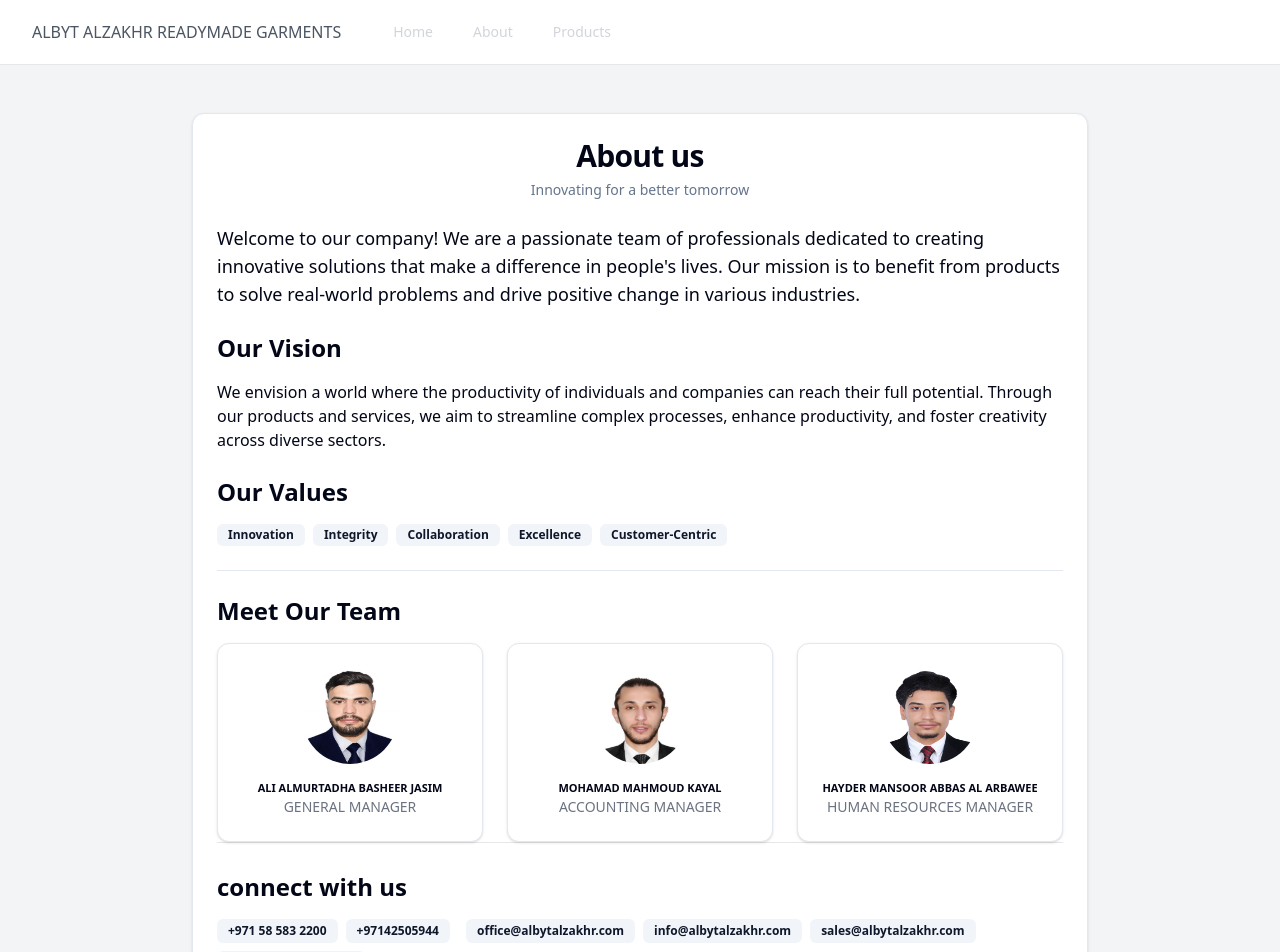
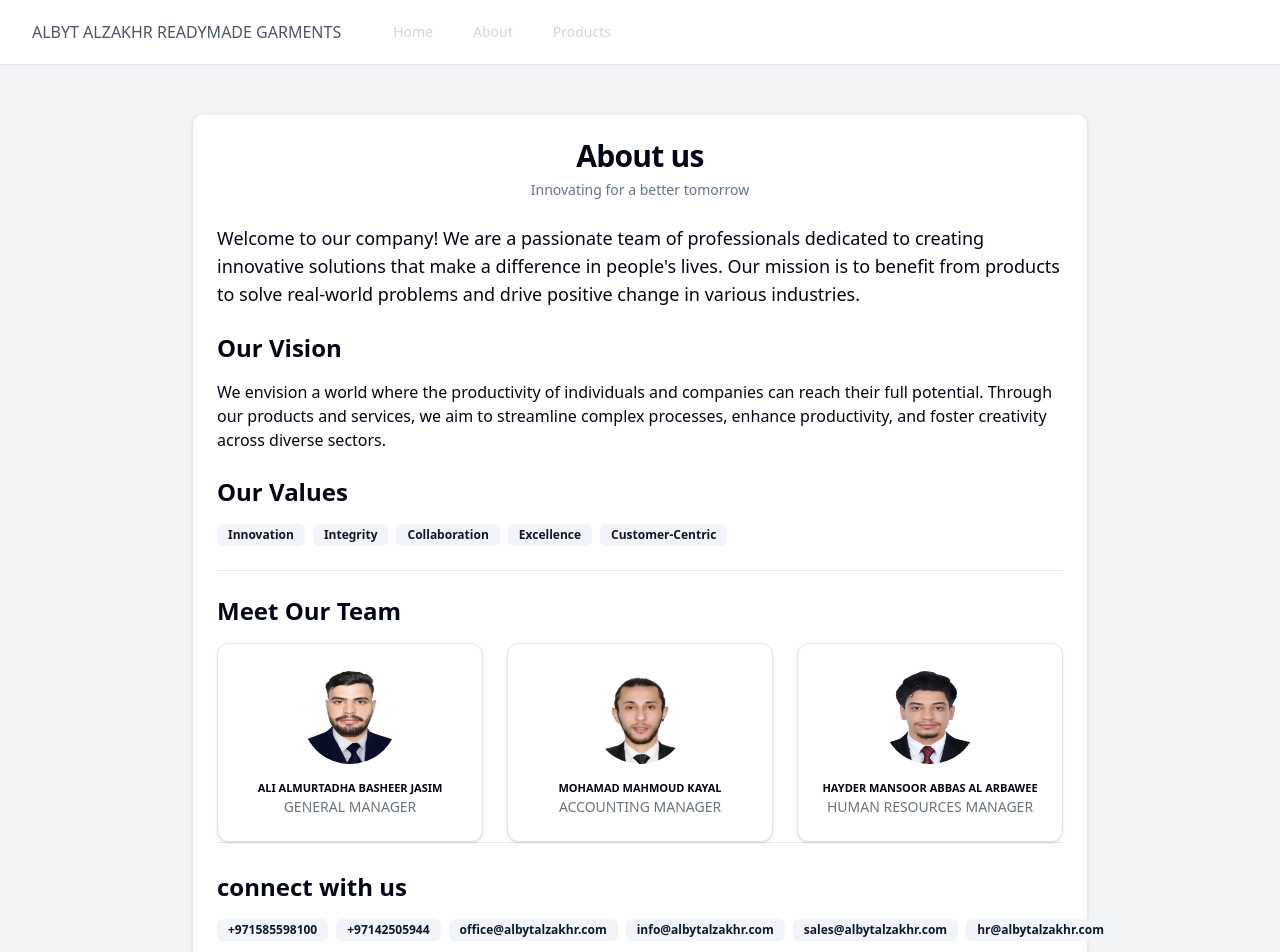
Before and after one commit to AHMAD-M-KAYAL/UAE, a React (Vite) app: page /about in a window 1280 px wide. Shown: the top 952 px of the page. Built offline with nearby package versions, Linux system fonts and the light colour scheme.

Commit message:
"br rem"

```diff
--- a/src/components/about.jsx
+++ b/src/components/about.jsx
@@ -62,17 +62,13 @@ export default function AboutPage() {
             <hr/>
             <h2 className=" mt-7 text-2xl font-semibold mb-4">connect with us</h2>
 
-<div className="flex flex-wrap gap-2 mb-6">
-<Badge variant="secondary">+971 58 583 2200</Badge>
+<div className="flex gap-2 mb-6">
+<Badge variant="secondary">+971585598100</Badge>
 <Badge variant="secondary">+97142505944</Badge>
-<br/>
 <Badge variant="secondary">office@albytalzakhr.com</Badge>
 <Badge variant="secondary">info@albytalzakhr.com</Badge>
-
 <Badge variant="secondary">sales@albytalzakhr.com</Badge>
 <Badge variant="secondary">hr@albytalzakhr.com</Badge>
-
-
  </div>
           </CardContent>
         </Card>
```
